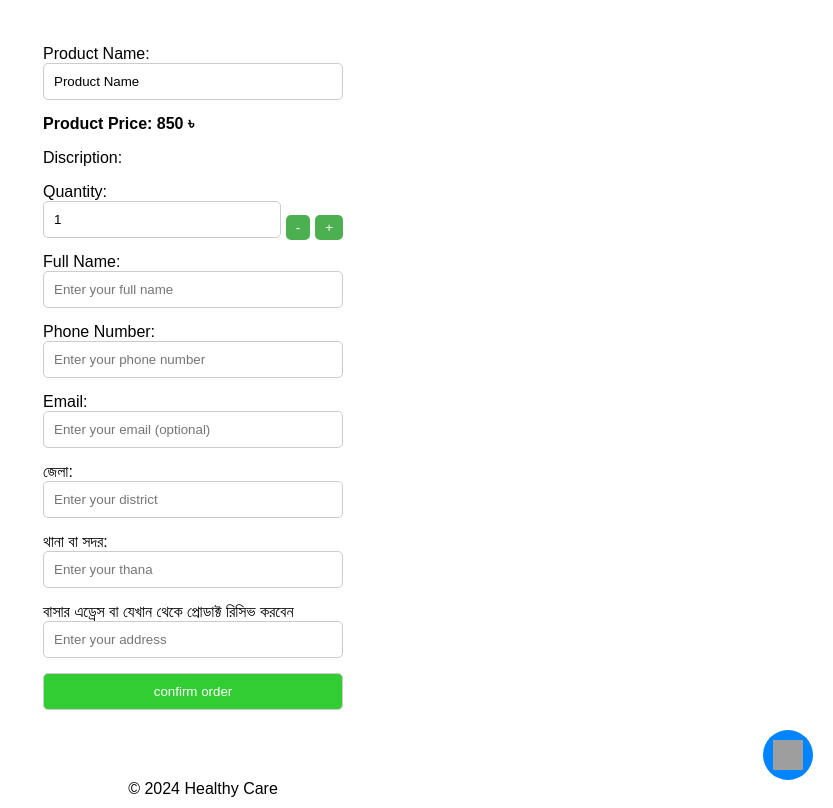
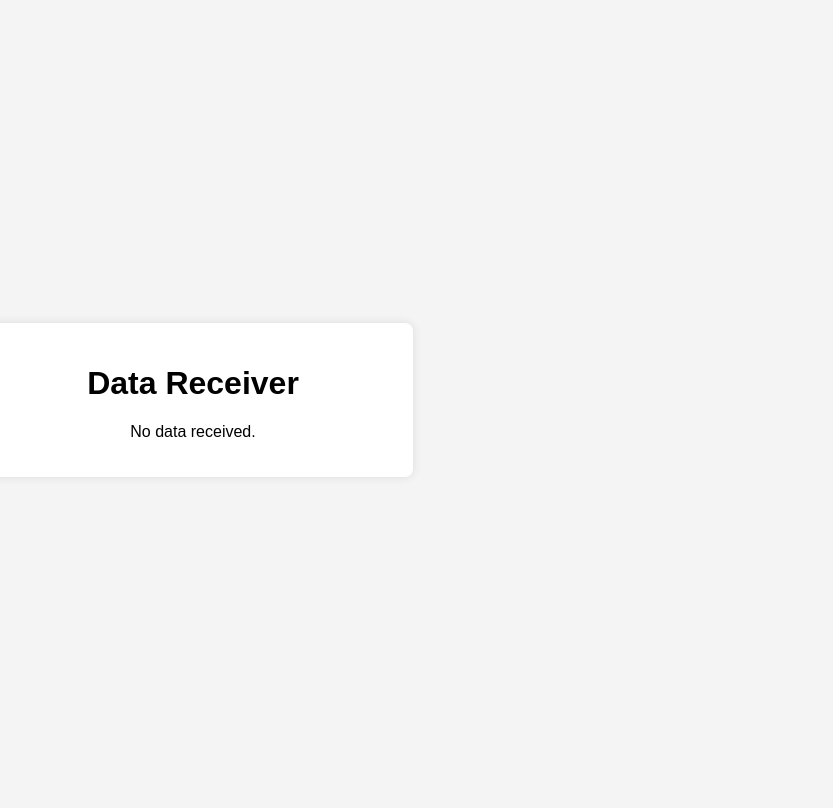
Before and after one commit to fbook0/Demo, a plain HTML site: page index.html in a window 1280 px wide. Shown: the whole page, without its empty margins (447-1280 px from the left). Drawn offline with Linux system fonts and the light colour scheme; grey boxes are pictures that could not be loaded.

Commit message:
Update index.html

```diff
--- a/index.html
+++ b/index.html
@@ -3,147 +3,82 @@
 <head>
     <meta charset="UTF-8">
     <meta name="viewport" content="width=device-width, initial-scale=1.0">
-    <title>Healthy Care Order Form</title>
+    <title>Data Receiver</title>
     <style>
         body {
-            background-color: White;
+            font-family: Arial, sans-serif;
+            background-color: #f4f4f4;
             margin: 0;
-            font-family: Arial, sans-serif;
+            padding: 0;
+            display: flex;
+            align-items: center;
+            justify-content: center;
+            height: 100vh;
         }
 
-        form {
-            max-width: 300px;
-            margin: 20px auto;
-            background: ;
-            padding: 25px;
-        }
-
-        input,
-        select {
+        .container {
+            background-color: #fff;
+            padding: 20px;
+            border-radius: 8px;
+            box-shadow: 0 0 10px rgba(0, 0, 0, 0.1);
+            max-width: 400px;
             width: 100%;
-            padding: 10px;
-            margin-bottom: 15px;
-            border: 1px solid #ccc;
-            border-radius: 5px;
-            box-sizing: border-box;
-        }
-
-        .quantity-container {
-            display: flex;
-            align-items: center;
-        }
-
-        .quantity-btn {
-            cursor: pointer;
-            background-color: #4CAF50;
-            color: white;
-            border: none;
-            padding: 5px 10px;
-            border-radius: 5px;
-            margin-left: 5px;
-        }
-
-        input[type="submit"] {
-            background-color: LimeGreen;
-            color: #fff;
-            cursor: pointer;
-        }
-
-        input[type="submit"]:hover {
-            background-color: LimeGreen;
-        }
-
-        #message-us {
-            position: fixed;
-            bottom: 20px;
-            right: 20px;
-            background-color: #0084FF;
-            color: #fff;
-            padding: 10px;
-            border-radius: 50%;
-            display: flex;
-            align-items: center;
-        }
-
-        #message-us img {
-            width: 30px;
-            /* Adjust the size of the logo */
-            height: 30px;
-        }
-
-        footer {
-            background-color: ;
-            color: ;
             text-align: center;
-            padding: 10px;
-            position: flex;
-            bottom: 0;
-            width: 100%;
         }
     </style>
 </head>
+<body>
+    <div class="container">
+        <h1>Data Receiver</h1>
+        <div id="displayData"></div>
+<script>
+    // Function to get URL parameter by name
+    function getParameterByName(name, url) {
+        if (!url) url = window.location.href;
+        name = name.replace(/[\[\]]/g, "\\$&");
+        var regex = new RegExp("[?&]" + name + "(=([^&#]*)|&|#|$)"),
+            results = regex.exec(url);
+        if (!results) return null;
+        if (!results[2]) return '';
+        return decodeURIComponent(results[2].replace(/\+/g, " "));
+    }
 
-<body>
-    <form action="https://your-receiver-site.com/your-page.html" method="GET">
-        <label for="productName">Product Name:</label>
-        <input type="text" id="productName" name="data" value="Product Name" readonly>
+    // Display the received data
+    function displayReceivedData() {
+        var receivedData = getParameterByName('data');
+        var displayDiv = document.getElementById("displayData");
 
-        <b>Product Price: 850 ৳</b>
+        if (receivedData) {
+            displayDiv.innerHTML = "<h2>Received Data:</h2><p>" + receivedData + "</p>";
+        } else {
+            displayDiv.innerHTML = "<p>No data received.</p>";
+        }
+    }
 
-        <p>Discription:</p>
+    // Initial display of received data on page load
+    displayReceivedData();
+</script>
+<script>
+            function displayReceivedData() {
+                var receivedData = new URLSearchParams(window.location.search).get('data');
+                var displayDiv = document.getElementById("displayData");
 
-        <label for="quantity">Quantity:</label>
-        <div class="quantity-container">
-            <input type="number" id="quantity" name="quantity" min="1" max="100" value="1" readonly>
-            <button class="quantity-btn" onclick="decrementQuantity()">-</button>
-            <button class="quantity-btn" onclick="incrementQuantity()">+</button>
-        </div>
+                if (receivedData) {
+                    displayDiv.innerHTML = "<h2>Received Data:</h2><p>" + receivedData + "</p>";
+                } else {
+                    displayDiv.innerHTML = "<p>No data received.</p>";
+                }
 
-        <label for="fullName">Full Name:</label>
-        <input type="text" id="fullName" name="fullName" placeholder="Enter your full name" required>
+                // Display date and time
+                var dateTimeDiv = document.getElementById("dateTime");
+                var currentDate = new Date().toLocaleDateString();
+                var currentTime = new Date().toLocaleTimeString();
+                dateTimeDiv.innerHTML = "<p>Received on: " + currentDate + " at " + currentTime + "</p>";
+            }
 
-        <label for="phoneNumber">Phone Number:</label>
-        <input type="tel" id="phoneNumber" name="phoneNumber" placeholder="Enter your phone number" required>
+            displayReceivedData();
+        </script>
 
-        <label for="email">Email:</label>
-        <input type="email" id="email" name="email" placeholder="Enter your email (optional)">
-
-        <label for="district">জেলা:</label>
-        <input type="text" id="district" name="district" placeholder="Enter your district" required>
-
-        <label for="thana">থানা বা সদর:</label>
-        <input type="text" id="thana" name="thana" placeholder="Enter your thana" required>
-
-        <label for="address">বাসার এড্রেস বা যেখান থেকে প্রোডাক্ট রিসিভ করবেন</label>
-        <input type="text" id="address" name="address" placeholder="Enter your address" required>
-
-        <input type="submit" value="confirm order">
-        <input type="hidden" name="_captcha" value="false">
-        <input type="hidden" name="_next" value="https://healthycare0011.github.io/orderconfirmed/">
-    </form>
-
-    <script>
-        function incrementQuantity() {
-            var quantityInput = document.getElementById('quantity');
-            quantityInput.value = parseInt(quantityInput.value) + 1;
-        }
-
-        function decrementQuantity() {
-            var quantityInput = document.getElementById('quantity');
-            if (parseInt(quantityInput.value) > 1) {
-                quantityInput.value = parseInt(quantityInput.value) - 1;
-            }
-        }
-    </script>
-
-    <footer>
-        &copy; 2024 Healthy Care
-    </footer>
-
-    <a href="https://m.me/141819632357689" id="message-us" target="_blank">
-        <img src="https://raw.githubusercontent.com/healthycare0011/photo/main/facebook-messenger-icon.png"
-            alt="Messenger Logo">
-    </a>
+    </div>
 </body>
-
 </html>
```
